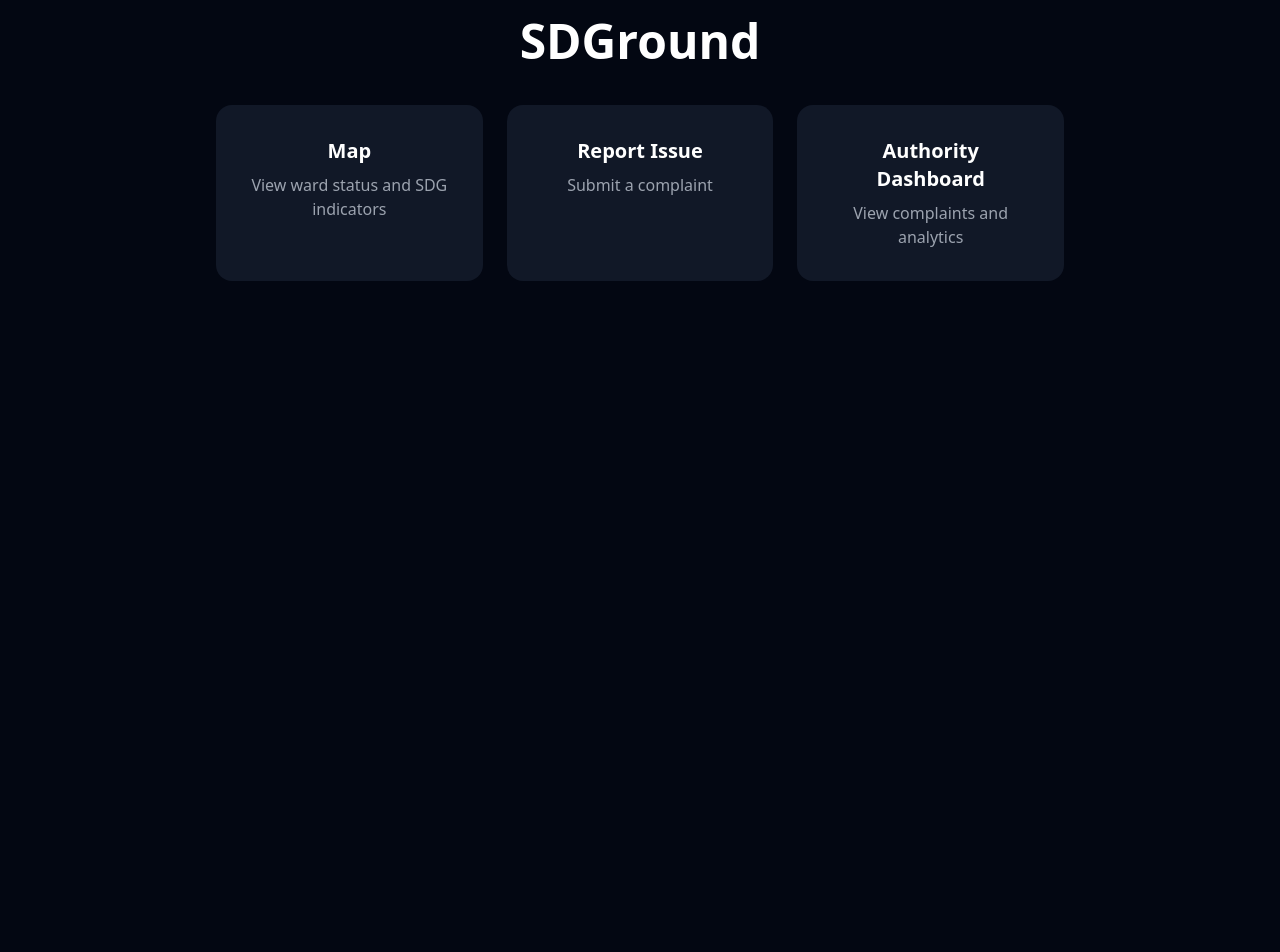
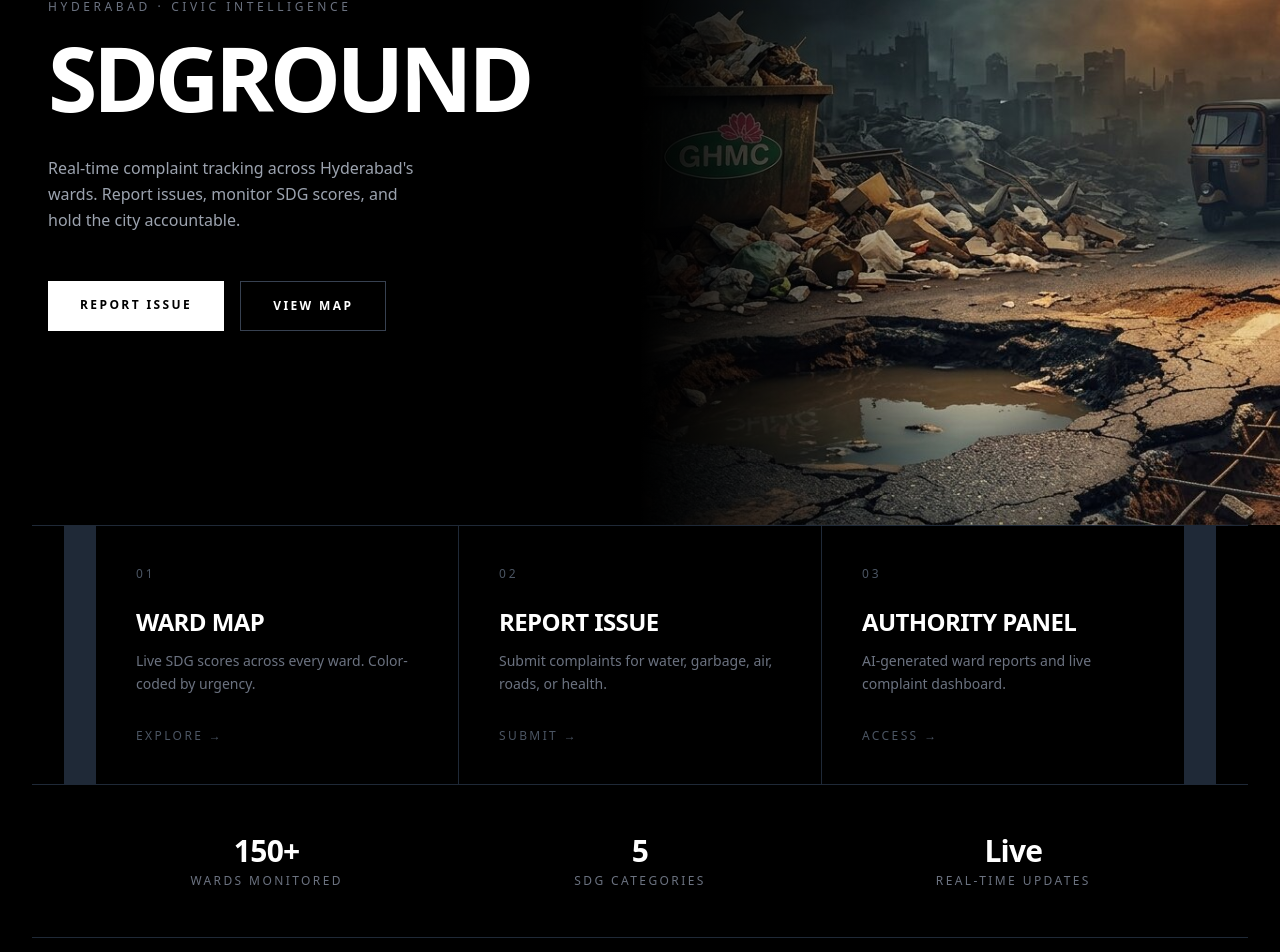
Before and after one commit to Seetharam2000/SDGround2, a React (Vite) app: page /home in a window 1280 px wide. Shown: the part 251-1203 px from the top of the page. Before the commit the page ends 800 px from the top, so only its background shows below. Built offline with nearby package versions, Linux system fonts and the light colour scheme; no server answers.

Commit message:
Redesign: Zara editorial UI, Google auth, fixed routing

```diff
--- a/src/App.css
+++ b/src/App.css
@@ -1,19 +1,36 @@
+:root {
+  --accent: #ffffff;
+  --accent-bg: #111111;
+  --accent-border: #ffffff;
+  --border: #1f1f1f;
+  --text-h: #ffffff;
+  --social-bg: #111111;
+  --shadow: 0 0 0 1px #ffffff22;
+}
+
 .counter {
-  font-size: 16px;
-  padding: 5px 10px;
-  border-radius: 5px;
-  color: var(--accent);
-  background: var(--accent-bg);
+  font-size: 11px;
+  font-weight: 700;
+  letter-spacing: 0.2em;
+  text-transform: uppercase;
+  padding: 12px 24px;
+  border-radius: 0;
+  color: #000000;
+  background: #ffffff;
   border: 2px solid transparent;
-  transition: border-color 0.3s;
-  margin-bottom: 24px;
+  transition: background 0.2s, color 0.2s, border-color 0.2s;
+  margin-bottom: 32px;
+  cursor: pointer;
 
   &:hover {
-    border-color: var(--accent-border);
+    background: #000000;
+    color: #ffffff;
+    border-color: #ffffff;
   }
+
   &:focus-visible {
-    outline: 2px solid var(--accent);
-    outline-offset: 2px;
+    outline: 2px solid #ffffff;
+    outline-offset: 4px;
   }
 }
 
@@ -25,12 +42,14 @@
   .vite {
     inset-inline: 0;
     margin: 0 auto;
+    filter: grayscale(100%) brightness(2);
   }
 
   .base {
     width: 170px;
     position: relative;
     z-index: 0;
+    opacity: 0.9;
   }
 
   .framework,
@@ -44,6 +63,7 @@
     height: 28px;
     transform: perspective(2000px) rotateZ(300deg) rotateX(44deg) rotateY(39deg)
       scale(1.4);
+    opacity: 0.7;
   }
 
   .vite {
@@ -53,40 +73,47 @@
     width: auto;
     transform: perspective(2000px) rotateZ(300deg) rotateX(40deg) rotateY(39deg)
       scale(0.8);
+    opacity: 0.5;
   }
 }
 
 #center {
   display: flex;
   flex-direction: column;
-  gap: 25px;
+  gap: 32px;
   place-content: center;
   place-items: center;
   flex-grow: 1;
+  background: #000000;
+  padding: 64px 32px;
 
   @media (max-width: 1024px) {
-    padding: 32px 20px 24px;
-    gap: 18px;
+    padding: 40px 20px 32px;
+    gap: 24px;
   }
 }
 
 #next-steps {
   display: flex;
-  border-top: 1px solid var(--border);
+  border-top: 1px solid #1f1f1f;
   text-align: left;
+  background: #000000;
 
   & > div {
     flex: 1 1 0;
-    padding: 32px;
+    padding: 40px;
+
     @media (max-width: 1024px) {
-      padding: 24px 20px;
+      padding: 28px 20px;
     }
   }
 
   .icon {
-    margin-bottom: 16px;
-    width: 22px;
-    height: 22px;
+    margin-bottom: 20px;
+    width: 20px;
+    height: 20px;
+    opacity: 0.5;
+    filter: grayscale(100%) brightness(2);
   }
 
   @media (max-width: 1024px) {
@@ -96,11 +123,11 @@
 }
 
 #docs {
-  border-right: 1px solid var(--border);
+  border-right: 1px solid #1f1f1f;
 
   @media (max-width: 1024px) {
     border-right: none;
-    border-bottom: 1px solid var(--border);
+    border-bottom: 1px solid #1f1f1f;
   }
 }
 
@@ -109,35 +136,45 @@
   padding: 0;
   display: flex;
   gap: 8px;
-  margin: 32px 0 0;
+  margin: 36px 0 0;
 
   .logo {
-    height: 18px;
+    height: 16px;
+    filter: grayscale(100%) brightness(2);
+    opacity: 0.7;
   }
 
   a {
-    color: var(--text-h);
-    font-size: 16px;
-    border-radius: 6px;
-    background: var(--social-bg);
+    color: #ffffff;
+    font-size: 11px;
+    font-weight: 700;
+    letter-spacing: 0.15em;
+    text-transform: uppercase;
+    border-radius: 0;
+    background: #111111;
+    border: 1px solid #1f1f1f;
     display: flex;
-    padding: 6px 12px;
+    padding: 10px 16px;
     align-items: center;
     gap: 8px;
     text-decoration: none;
-    transition: box-shadow 0.3s;
+    transition: border-color 0.2s, background 0.2s;
 
     &:hover {
-      box-shadow: var(--shadow);
+      border-color: #ffffff;
+      background: #000000;
     }
+
     .button-icon {
-      height: 18px;
-      width: 18px;
+      height: 16px;
+      width: 16px;
+      filter: grayscale(100%) brightness(2);
+      opacity: 0.7;
     }
   }
 
   @media (max-width: 1024px) {
-    margin-top: 20px;
+    margin-top: 24px;
     flex-wrap: wrap;
     justify-content: center;
 
@@ -154,10 +191,12 @@
 }
 
 #spacer {
-  height: 88px;
-  border-top: 1px solid var(--border);
+  height: 96px;
+  border-top: 1px solid #1f1f1f;
+  background: #000000;
+
   @media (max-width: 1024px) {
-    height: 48px;
+    height: 56px;
   }
 }
 
@@ -175,10 +214,11 @@
 
   &::before {
     left: 0;
-    border-left-color: var(--border);
+    border-left-color: #333333;
   }
+
   &::after {
     right: 0;
-    border-right-color: var(--border);
+    border-right-color: #333333;
   }
 }
--- a/src/pages/Home.jsx
+++ b/src/pages/Home.jsx
@@ -1,47 +1,126 @@
 import { Link } from "react-router-dom";
+import heroImg from "../assets/hero.jpg"; // rename your image to hero.jpg and put it in src/assets/
 
 export default function Home() {
   return (
-    <div className="min-h-screen bg-gray-950 text-white flex items-center justify-center">
-      <div className="max-w-4xl w-full px-6">
-        <h1 className="text-5xl font-black text-center mb-10">
-          SDGround
-        </h1>
+    <div className="min-h-screen bg-black text-white pt-14">
 
-        <div className="grid md:grid-cols-3 gap-6">
+      {/* Hero — split layout */}
+      <section className="grid md:grid-cols-2 min-h-[90vh]">
+        {/* Left — text */}
+        <div className="flex flex-col justify-center px-8 md:px-12 py-16">
+          <p className="text-xs tracking-[0.3em] text-gray-500 uppercase mb-6">
+            Hyderabad · Civic Intelligence
+          </p>
+          <h1 className="text-[clamp(2rem,7vw,6rem)] font-black leading-[0.85] tracking-tighter uppercase mb-10">
+  SDGround
+</h1>
+          <p className="text-gray-400 text-base max-w-sm leading-relaxed mb-12">
+            Real-time complaint tracking across Hyderabad's wards.
+            Report issues, monitor SDG scores, and hold the city accountable.
+          </p>
+          <div className="flex gap-4 flex-wrap">
+            <Link
+              to="/report"
+              className="px-8 py-4 bg-white text-black text-xs font-bold tracking-[0.2em] uppercase hover:bg-gray-200 transition-colors"
+            >
+              Report Issue
+            </Link>
+            <Link
+              to="/map"
+              className="px-8 py-4 border border-gray-700 text-white text-xs font-bold tracking-[0.2em] uppercase hover:border-white transition-colors"
+            >
+              View Map
+            </Link>
+          </div>
+        </div>
+
+        {/* Right — image */}
+        <div className="relative min-h-[50vh] md:min-h-full">
+          <img
+            src={heroImg}
+            alt="Hyderabad civic issues"
+            className="absolute inset-0 w-full h-full object-cover"
+          />
+          {/* subtle dark overlay on left edge to blend with text panel */}
+          <div className="absolute inset-0 bg-gradient-to-r from-black via-transparent to-transparent" />
+        </div>
+      </section>
+
+      <div className="border-t border-gray-800 mx-8" />
+
+      {/* Feature Grid */}
+      <section className="max-w-6xl mx-auto px-8 py-0 grid grid-cols-1 md:grid-cols-3 gap-px bg-gray-800">
+        {[
+          {
+            to: "/map",
+            num: "01",
+            title: "Ward Map",
+            desc: "Live SDG scores across every ward. Color-coded by urgency.",
+            cta: "Explore",
+          },
+          {
+            to: "/report",
+            num: "02",
+            title: "Report Issue",
+            desc: "Submit complaints for water, garbage, air, roads, or health.",
+            cta: "Submit",
+          },
+          {
+            to: "/dashboard",
+            num: "03",
+            title: "Authority Panel",
+            desc: "AI-generated ward reports and live complaint dashboard.",
+            cta: "Access",
+          },
+        ].map((item) => (
           <Link
-            to="/map"
-            className="bg-gray-900 p-8 rounded-2xl text-center hover:bg-gray-800"
+            key={item.to}
+            to={item.to}
+            className="bg-black p-10 group hover:bg-gray-950 transition-colors"
           >
-            <h2 className="text-xl font-bold">Map</h2>
-            <p className="text-gray-400 mt-2">
-              View ward status and SDG indicators
+            <p className="text-xs tracking-[0.25em] text-gray-600 uppercase mb-6">
+              {item.num}
             </p>
+            <h2 className="text-2xl font-black uppercase tracking-tight mb-3 group-hover:text-gray-300 transition-colors">
+              {item.title}
+            </h2>
+            <p className="text-gray-500 text-sm leading-relaxed">
+              {item.desc}
+            </p>
+            <div className="mt-8 text-xs tracking-[0.2em] text-gray-600 uppercase group-hover:text-white transition-colors">
+              {item.cta} →
+            </div>
           </Link>
+        ))}
+      </section>
 
-          <Link
-            to="/report"
-            className="bg-gray-900 p-8 rounded-2xl text-center hover:bg-gray-800"
-          >
-            <h2 className="text-xl font-bold">Report Issue</h2>
-            <p className="text-gray-400 mt-2">
-              Submit a complaint
+      <div className="border-t border-gray-800 mx-8" />
+
+      {/* Stats */}
+      <section className="max-w-6xl mx-auto px-8 py-12 grid grid-cols-3 gap-8 text-center">
+        {[
+          { value: "150+", label: "Wards Monitored" },
+          { value: "5",    label: "SDG Categories" },
+          { value: "Live", label: "Real-time Updates" },
+        ].map((s) => (
+          <div key={s.label}>
+            <p className="text-3xl font-black tracking-tight">{s.value}</p>
+            <p className="text-xs text-gray-500 tracking-[0.2em] uppercase mt-1">
+              {s.label}
             </p>
-          </Link>
+          </div>
+        ))}
+      </section>
 
-          <Link
-            to="/dashboard"
-            className="bg-gray-900 p-8 rounded-2xl text-center hover:bg-gray-800"
-          >
-            <h2 className="text-xl font-bold">
-              Authority Dashboard
-            </h2>
-            <p className="text-gray-400 mt-2">
-              View complaints and analytics
-            </p>
-          </Link>
-        </div>
-      </div>
+      <div className="border-t border-gray-800 mx-8" />
+
+      {/* Footer */}
+      <footer className="max-w-6xl mx-auto px-8 py-8 flex justify-between items-center">
+        <span className="text-xs text-gray-700 tracking-widest uppercase">SDGround © 2025</span>
+        <span className="text-xs text-gray-700 tracking-widest uppercase">Hyderabad, India</span>
+      </footer>
+
     </div>
   );
 }
--- a/src/pages/Login.jsx
+++ b/src/pages/Login.jsx
@@ -20,7 +20,7 @@ export default function Login() {
   const loginWithGoogle = async () => {
     try {
       await signInWithPopup(auth, googleProvider);
-      navigate("/report");
+      navigate("/home");
     } catch (e) {
       toast.error(e.message);
     }
@@ -30,7 +30,8 @@ export default function Login() {
     setLoading(true);
     try {
       await signInWithEmailAndPassword(auth, email, password);
-      navigate("/home");
+      if (email === "officer@sdground.in") navigate("/dashboard");
+      else navigate("/home");
     } catch (e) {
       toast.error("Invalid credentials");
     } finally {
@@ -40,16 +41,9 @@ export default function Login() {
 
   const signup = async () => {
     setLoading(true);
-
     try {
-    await createUserWithEmailAndPassword(
-      auth,
-      email,
-      password
-    );
-
+      await createUserWithEmailAndPassword(auth, email, password);
       toast.success("Account created successfully");
-
       navigate("/home");
     } catch (e) {
       toast.error(e.message);
@@ -59,50 +53,70 @@ export default function Login() {
   };
 
   return (
-    <div className="min-h-screen bg-gray-950 flex items-center justify-center p-4">
-      <div className="w-full max-w-sm bg-gray-900 rounded-2xl p-6 text-white">
-        <h1 className="text-2xl font-black mb-1">SDGround</h1>
-        <p className="text-gray-400 text-sm mb-6">Sign in to continue</p>
+    <div className="min-h-screen bg-black text-white flex">
+      {/* Left branding panel — hidden on mobile */}
+      <div className="hidden md:flex flex-col justify-between w-1/2 p-12 border-r border-gray-800">
+        <span className="text-xs tracking-[0.3em] uppercase text-gray-500">SDGround</span>
+        <div>
+          <h1 className="text-[clamp(3rem,6vw,6rem)] font-black leading-[0.9] tracking-tighter uppercase mb-6">
+            Civic<br />Intelligence<br />Platform
+          </h1>
+          <p className="text-gray-500 text-sm leading-relaxed max-w-xs">
+            Monitor ward health, submit complaints, and track Hyderabad's SDG progress in real time.
+          </p>
+        </div>
+        <span className="text-xs text-gray-700 tracking-widest uppercase">Hyderabad · 2025</span>
+      </div>
+
+      {/* Right auth panel */}
+      <div className="flex-1 flex flex-col justify-center px-8 md:px-16 w-full max-w-md mx-auto md:mx-0">
+        <h2 className="text-2xl font-black tracking-tight uppercase mb-1">Sign In</h2>
+        <p className="text-gray-500 text-sm mb-10">Access your civic dashboard</p>
+
+        <div className="space-y-3 mb-6">
           <input
             type="email"
-          placeholder="Email"
+            placeholder="Email address"
             value={email}
             onChange={(e) => setEmail(e.target.value)}
-          className="w-full bg-gray-800 rounded-lg px-4 py-3 mb-3 border border-gray-700 outline-none text-white"
+            className="w-full bg-transparent border border-gray-800 px-4 py-4 text-sm text-white placeholder-gray-600 outline-none focus:border-gray-400 transition-colors"
           />
           <input
             type="password"
             placeholder="Password"
             value={password}
             onChange={(e) => setPassword(e.target.value)}
-          className="w-full bg-gray-800 rounded-lg px-4 py-3 mb-4 border border-gray-700 outline-none text-white"
+            className="w-full bg-transparent border border-gray-800 px-4 py-4 text-sm text-white placeholder-gray-600 outline-none focus:border-gray-400 transition-colors"
           />
+        </div>
+
         <button
           onClick={login}
           disabled={loading}
-          className="w-full bg-blue-600 hover:bg-blue-700 disabled:bg-gray-700 font-bold py-3 rounded-xl mb-2"
+          className="w-full bg-white text-black text-xs font-bold tracking-[0.2em] uppercase py-4 mb-3 hover:bg-gray-200 disabled:bg-gray-700 disabled:text-gray-400 transition-colors"
         >
           {loading ? "Signing in..." : "Sign In"}
         </button>
+
         <button
           onClick={signup}
           disabled={loading}
-          className="w-full bg-gray-700 hover:bg-gray-600 font-bold py-3 rounded-xl mb-4"
+          className="w-full border border-gray-700 text-white text-xs font-bold tracking-[0.2em] uppercase py-4 mb-8 hover:border-white disabled:opacity-40 transition-colors"
         >
           Create Account
         </button>
 
-        <div className="flex items-center gap-3 mb-4">
-          <div className="flex-1 h-px bg-gray-700" />
-          <span className="text-gray-500 text-xs">or</span>
-          <div className="flex-1 h-px bg-gray-700" />
+        <div className="flex items-center gap-4 mb-6">
+          <div className="flex-1 h-px bg-gray-800" />
+          <span className="text-gray-600 text-xs tracking-widest uppercase">or</span>
+          <div className="flex-1 h-px bg-gray-800" />
         </div>
 
         <button
           onClick={loginWithGoogle}
-          className="w-full bg-white text-black font-bold py-3 rounded-xl mb-4 flex items-center justify-center gap-2 hover:bg-gray-100"
+          className="w-full border border-gray-700 text-white text-xs font-bold tracking-[0.2em] uppercase py-4 mb-10 hover:border-white transition-colors flex items-center justify-center gap-3"
         >
-          <svg width="18" height="18" viewBox="0 0 48 48">
+          <svg width="16" height="16" viewBox="0 0 48 48">
             <path fill="#FFC107" d="M43.6 20H24v8h11.3C33.6 33.1 29.3 36 24 36c-6.6 0-12-5.4-12-12s5.4-12 12-12c3 0 5.8 1.1 7.9 3l5.7-5.7C34.1 6.5 29.3 4 24 4 12.9 4 4 12.9 4 24s8.9 20 20 20c11 0 19.7-8 19.7-20 0-1.3-.1-2.7-.1-4z"/>
             <path fill="#FF3D00" d="M6.3 14.7l6.6 4.8C14.6 15.1 18.9 12 24 12c3 0 5.8 1.1 7.9 3l5.7-5.7C34.1 6.5 29.3 4 24 4 16.3 4 9.7 8.3 6.3 14.7z"/>
             <path fill="#4CAF50" d="M24 44c5.2 0 9.9-1.9 13.5-5l-6.2-5.2C29.4 35.6 26.8 36 24 36c-5.2 0-9.6-2.9-11.3-7.1l-6.5 5C9.5 39.6 16.2 44 24 44z"/>
@@ -111,9 +125,9 @@ export default function Login() {
           Continue with Google
         </button>
 
-        <div className="text-center text-xs text-gray-500">
+        <p className="text-center text-xs text-gray-700">
           Authority demo: officer@sdground.in / demo1234
-        </div>
+        </p>
       </div>
     </div>
   );
```
Also changed, not shown: src/components/ComplaintForm.jsx (+60 -44 lines), src/components/Navbar.jsx (+10 -7 lines), src/assets/hero.jpg (added). Lines whose indentation alone changed are shown as unchanged.
